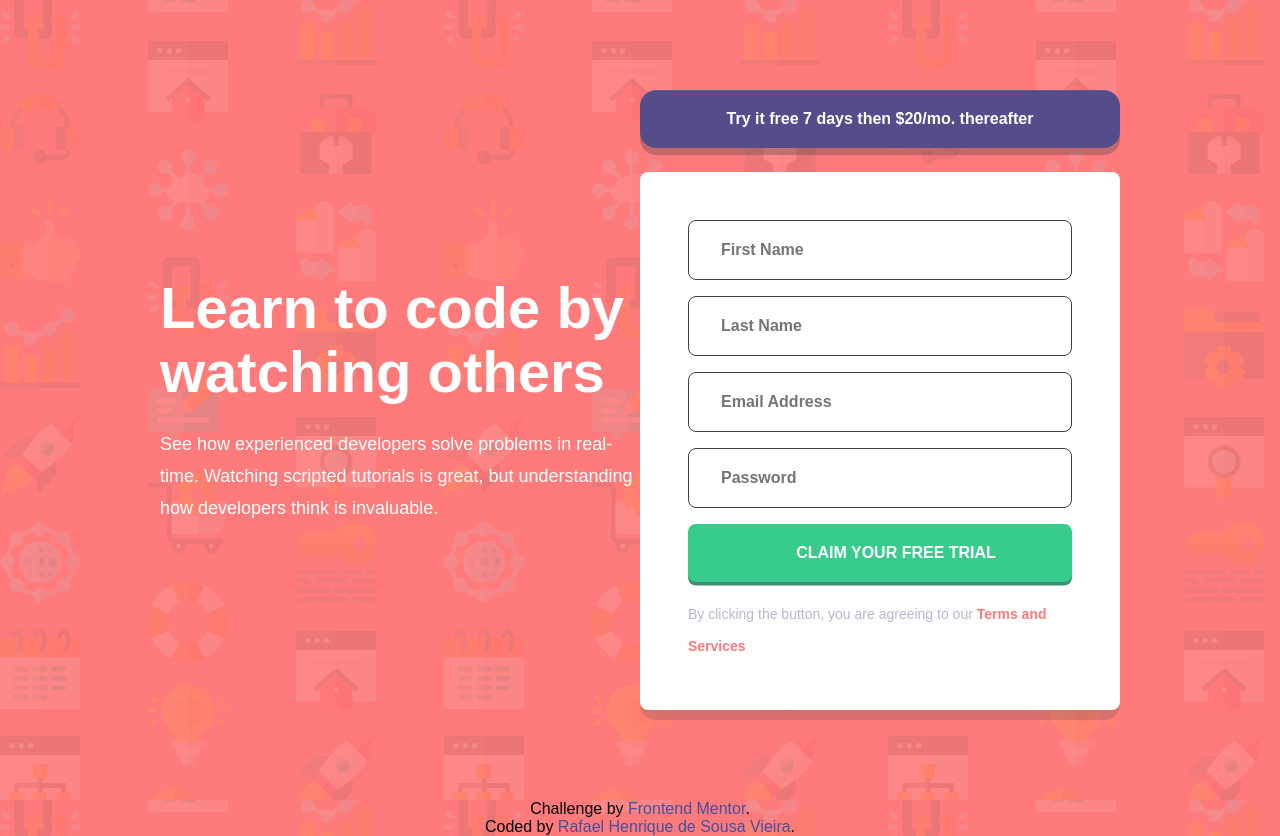
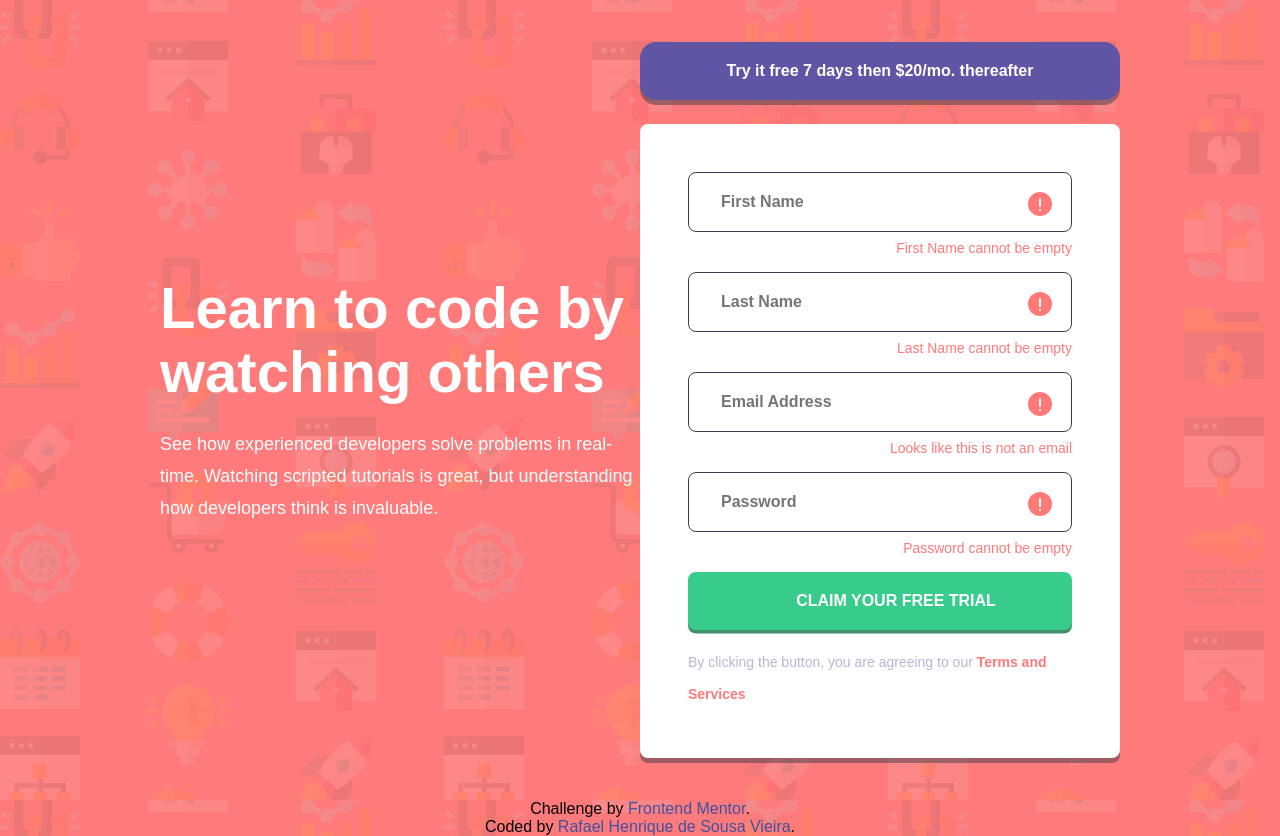
Before and after one commit to RafaelHDSV/Intro-component-with-sign-up-form, a plain HTML site: page index.html in a window 1280 px wide. Drawn offline with Linux system fonts and the light colour scheme.

Commit message:
Making error form

```diff
--- a/index.html
+++ b/index.html
@@ -106,19 +106,8 @@
       font-weight: 600;
       position: relative;
       z-index: 0;
-    }
-
-    .try::after {
-      content: '';
-      position: absolute;
-      top: 1px;
-      padding: 2rem 0;
-      max-width: 40rem;
-      width: 100%;
-      background-color: var(--dark_blue);
-      opacity: .3;
-      border-radius: 1rem;
-      z-index: -1;
+      box-shadow: 0px 5px 0px 0px hsla(249, 10%, 26%, 0.5);
+      ;
     }
 
     .form_inputs {
@@ -133,19 +122,8 @@
       background-color: var(--white);
       border-radius: .5rem;
       position: relative;
-    }
-
-    .form_inputs::after {
-      content: '';
-      position: absolute;
-      bottom: -0.6rem;
-      padding: 2rem 0;
-      max-width: 40rem;
-      width: 100%;
-      background-color: var(--dark_blue);
-      opacity: .2;
-      border-radius: 1rem;
-      z-index: -1;
+      box-shadow: 0px 5px 0px 0px hsl(249, 10%, 26%, 0.5);
+      ;
     }
 
     .form_inputs input {
@@ -169,11 +147,33 @@
       cursor: pointer;
       transition: .5s all ease;
       position: relative;
-      box-shadow: 0px 3.5px 0px 0px rgba(64,143,109,1);
+      box-shadow: 0px 3.5px 0px 0px rgba(64, 143, 109, 1);
     }
 
     .form_inputs input[type=button]:hover {
       opacity: .5;
+    }
+
+    .form_inputs label {
+      font-size: 14px;
+      font-weight: 500;
+      color: var(--red);
+    }
+
+    .input_container {
+      display: flex;
+      flex-direction: column;
+      justify-content: center;
+      align-items: flex-end;
+      width: 100%;
+      gap: .5rem;
+      position: relative;
+    }
+
+    .input_container img {
+      position: absolute;
+      top: 1.25rem;
+      right: 1.25rem;
     }
 
     .form_inputs p {
@@ -216,10 +216,30 @@
       </div>
 
       <div class="form_inputs">
-        <input type="text" placeholder="First Name">
-        <input type="text" placeholder="Last Name">
-        <input type="email" name="email" id="email" placeholder="Email Address">
-        <input type="password" name="password" id="password" placeholder="Password">
+        <div class="input_container">
+          <input id="first_name" type="text" placeholder="First Name">
+          <img src="images/icon-error.svg" alt="icon-error.svg">
+          <label for="first_name">First Name cannot be empty</label>
+        </div>
+
+        <div class="input_container">
+          <input id="last_name" type="text" placeholder="Last Name">
+          <img src="images/icon-error.svg" alt="icon-error.svg">
+          <label for="last_name">Last Name cannot be empty</label>
+        </div>
+
+        <div class="input_container">
+          <input id="email" type="email" placeholder="Email Address">
+          <img src="images/icon-error.svg" alt="icon-error.svg">
+          <label for="email">Looks like this is not an email</label>
+        </div>
+
+        <div class="input_container">
+          <input id="password" type="password" placeholder="Password">
+          <img src="images/icon-error.svg" alt="icon-error.svg">
+          <label for="password">Password cannot be empty</label>
+        </div>
+
         <input type="button" value="Claim your free trial">
         <p>By clicking the button, you are agreeing to our <strong>Terms and Services</strong></p>
       </div>
```
